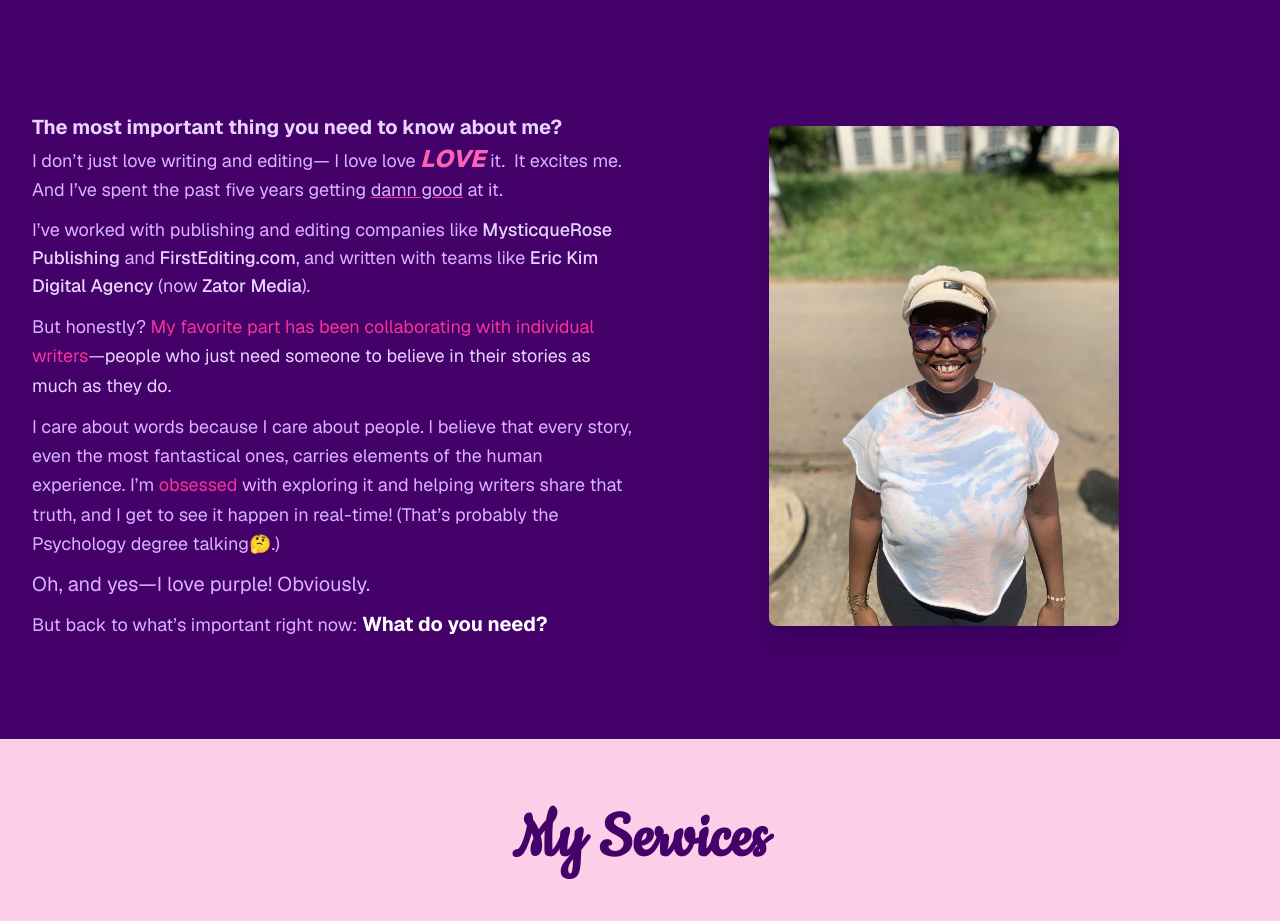
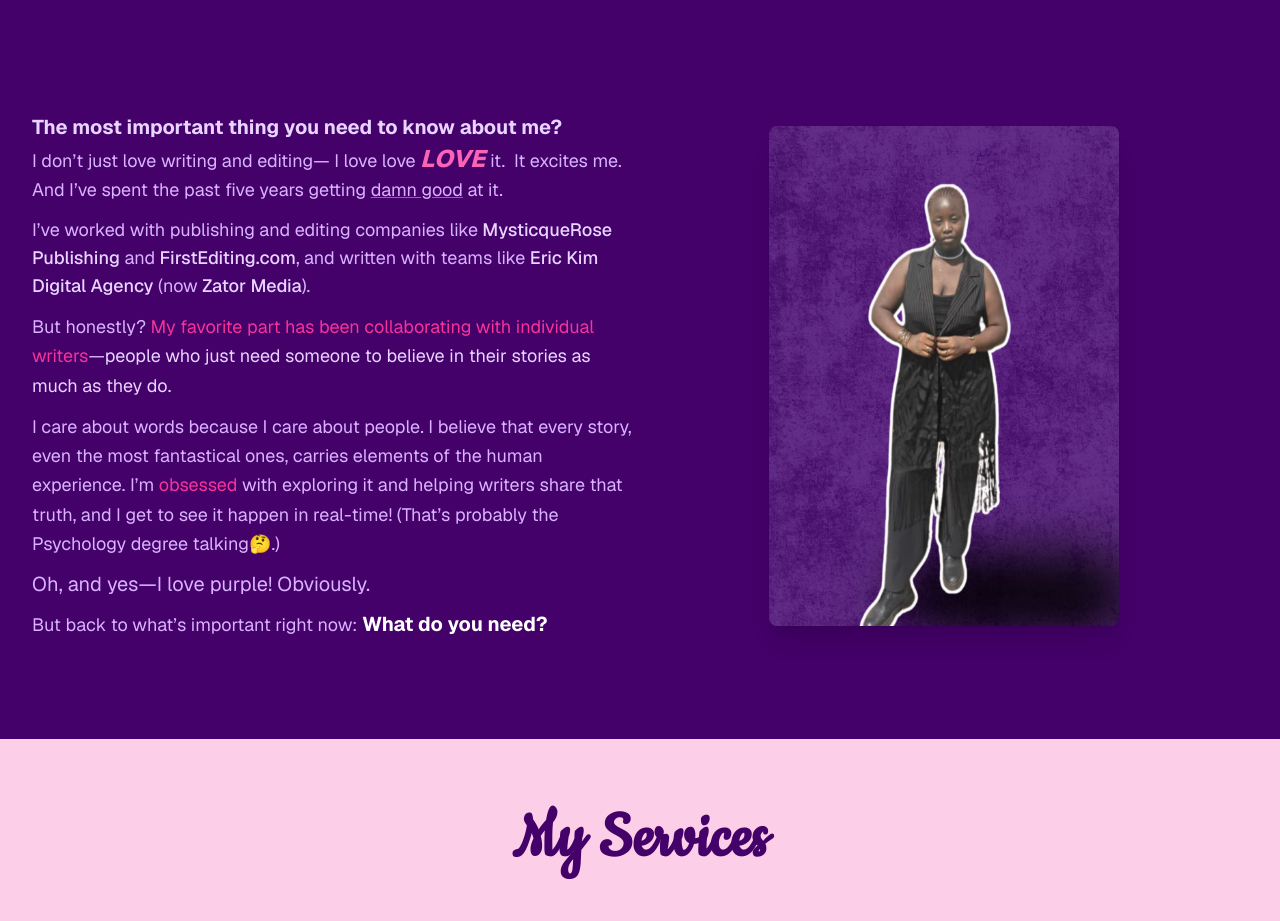
Before and after one commit to OgunwandeBukunmi/kristina, a Next.js app: page / in a window 1280 px wide. Shown: the part 1570-2491 px from the top of the page. Built offline with nearby package versions, Linux system fonts and the light colour scheme; a web font is replaced by a local one.

Commit message:
feat: implement home page UI with hero section, service showcase, and testimonials.

```diff
--- a/src/app/page.tsx
+++ b/src/app/page.tsx
@@ -255,7 +255,7 @@ export default function Home() {
 
 
             <Image
-              src="/me.jpg"
+              src="/me2.jpeg"
               alt="Woman"
               width={300} // required
               height={360} // required
```
Also changed, not shown: public/me2.jpeg (added).
